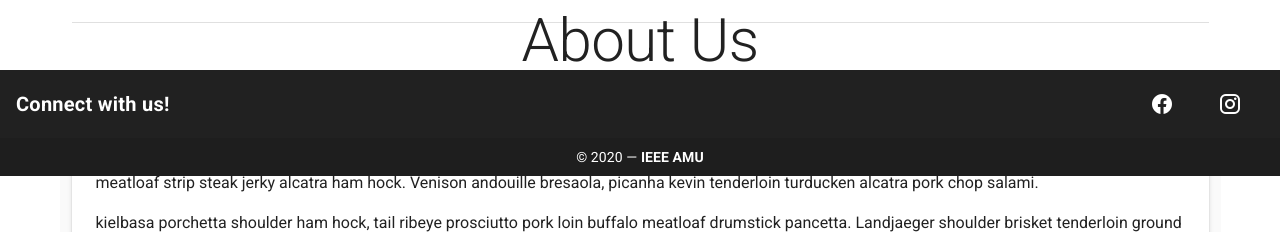
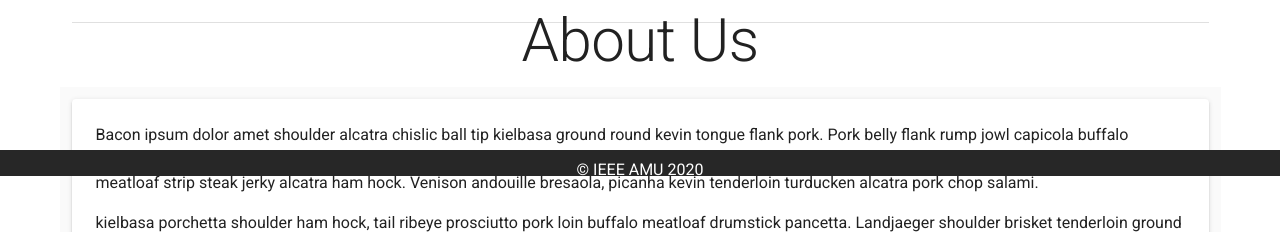
Before and after one commit to ieee-amu/ieee-amu, a Nuxt app: page / in a window 1280 px wide. Shown: the part 624-856 px from the top of the page. Built offline with nearby package versions, Linux system fonts and the light colour scheme.

Commit message:
fix: Modify footer
Fixes #10

```diff
--- a/layouts/default.vue
+++ b/layouts/default.vue
@@ -51,36 +51,20 @@
         <nuxt />
       </v-container>
     </v-content>
-
-    <spacer gap="10" />
-
-    <v-footer :fixed="fixed" app dark padless>
-      <v-card class="flex" flat tile>
-        <v-card-title class="grey darken-4">
-          <strong class="subheading">Connect with us!</strong>
-
-          <v-spacer></v-spacer>
-
-          <v-btn v-for="icon in icons" :key="icon" class="mx-4" dark icon>
-            <v-icon size="24px">{{ icon }} </v-icon>
-          </v-btn>
-        </v-card-title>
-
-        <v-card-text class="py-2 white--text text-center">
-          &copy; {{ new Date().getFullYear() }} — <strong>IEEE AMU</strong>
-        </v-card-text>
-      </v-card>
+    <v-footer :fixed="fixed" app dark prominent id="test">
+      <v-row justify="center">
+        <v-col cols="12">
+          <v-row justify="center">
+            <span>&copy; IEEE AMU 2020</span>
+          </v-row>
+        </v-col>
+      </v-row>
     </v-footer>
   </v-app>
 </template>
 
 <script>
-import Spacer from '@/components/Spacer'
-
 export default {
-  components: {
-    Spacer
-  },
   data() {
     return {
       drawer: false,
@@ -96,3 +80,8 @@ export default {
   }
 }
 </script>
+<style scoped>
+#test {
+  padding-top: 20px;
+}
+</style>
```
